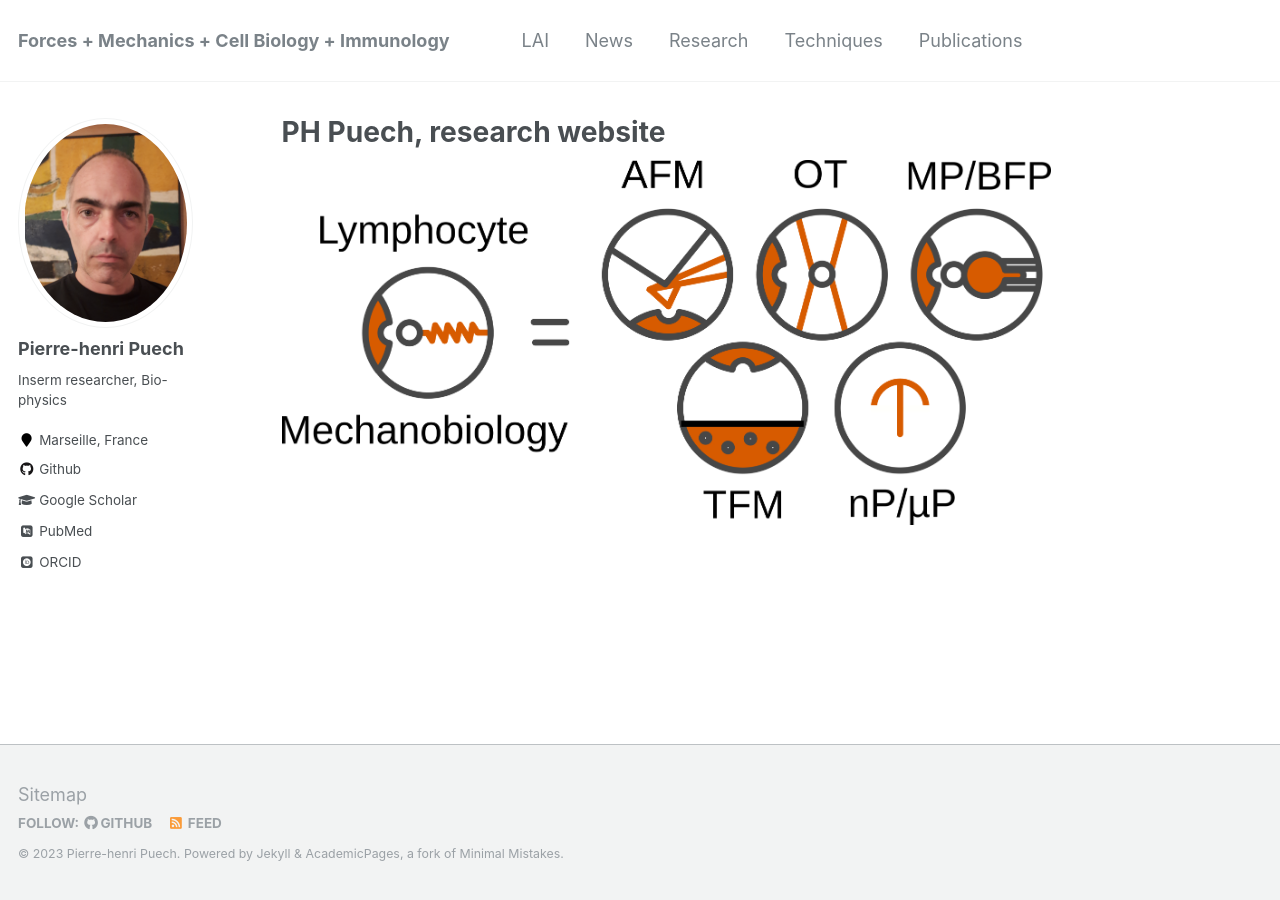
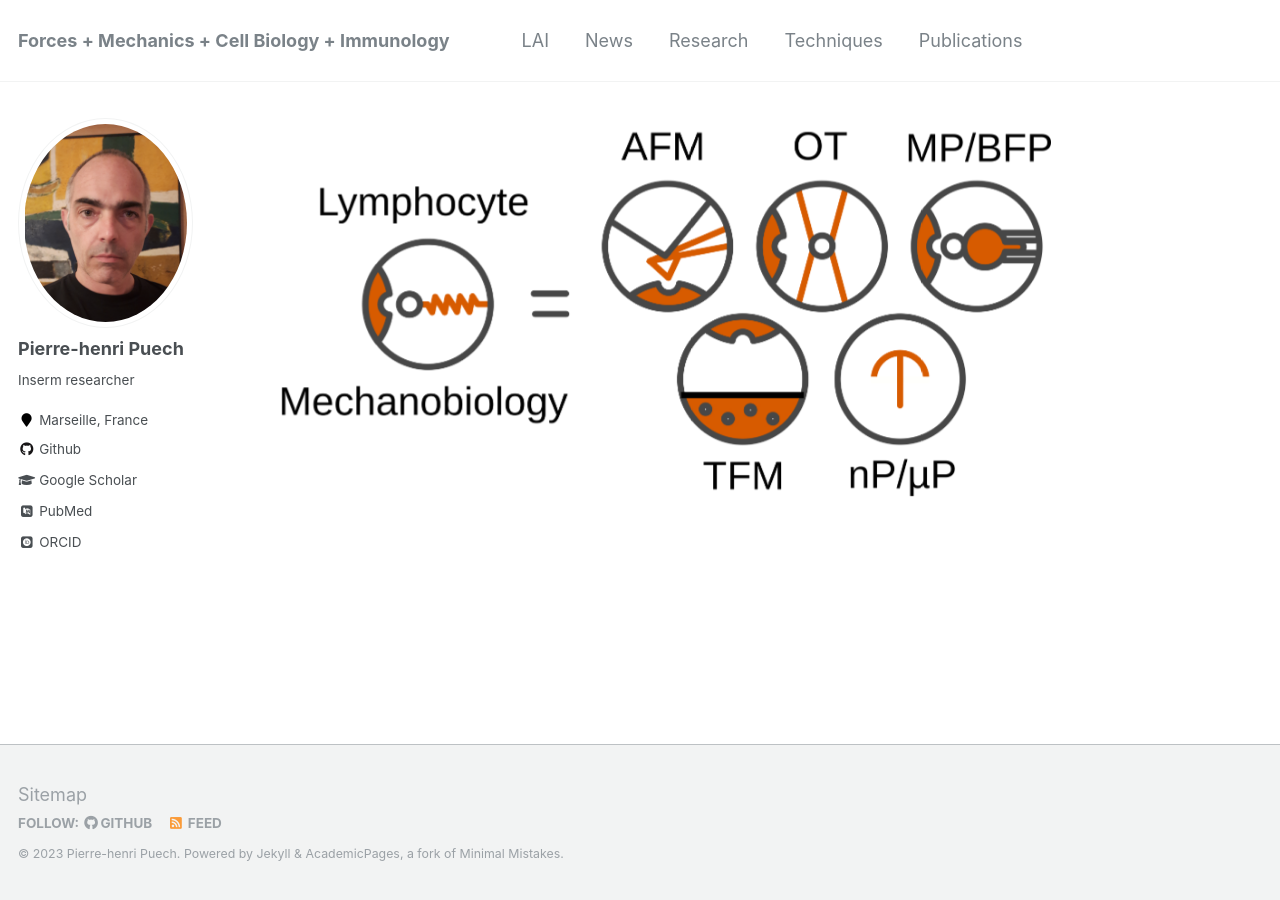
Before and after one commit to phpuech/phpuech.github.io, a Jekyll site: the page built from _pages/about.md, in a window 1280 px wide. Built offline with Jekyll 4.4.1, drawn with Linux system fonts in a browser that asks for light colours; some web fonts are replaced.

Commit message:
homepage

```diff
--- a/_config.yml
+++ b/_config.yml
@@ -82,7 +82,7 @@ analytics:
 author:
   name             : "Pierre-henri Puech"
   avatar           : "profile.png"
-  bio              : "Inserm researcher, Bio-physics"
+  bio              : "Inserm researcher"
   location         : "Marseille, France"
   employer         :
   pubmed           : "https://pubmed.ncbi.nlm.nih.gov/?term=Puech+PH&cauthor_id=35990636"
--- a/_pages/about.md
+++ b/_pages/about.md
@@ -1,6 +1,6 @@
 ---
 permalink: /
-title: "PH Puech, research website"
+title: ""
 excerpt: "What do we do ?"
 author_profile: true
 redirect_from:
```
